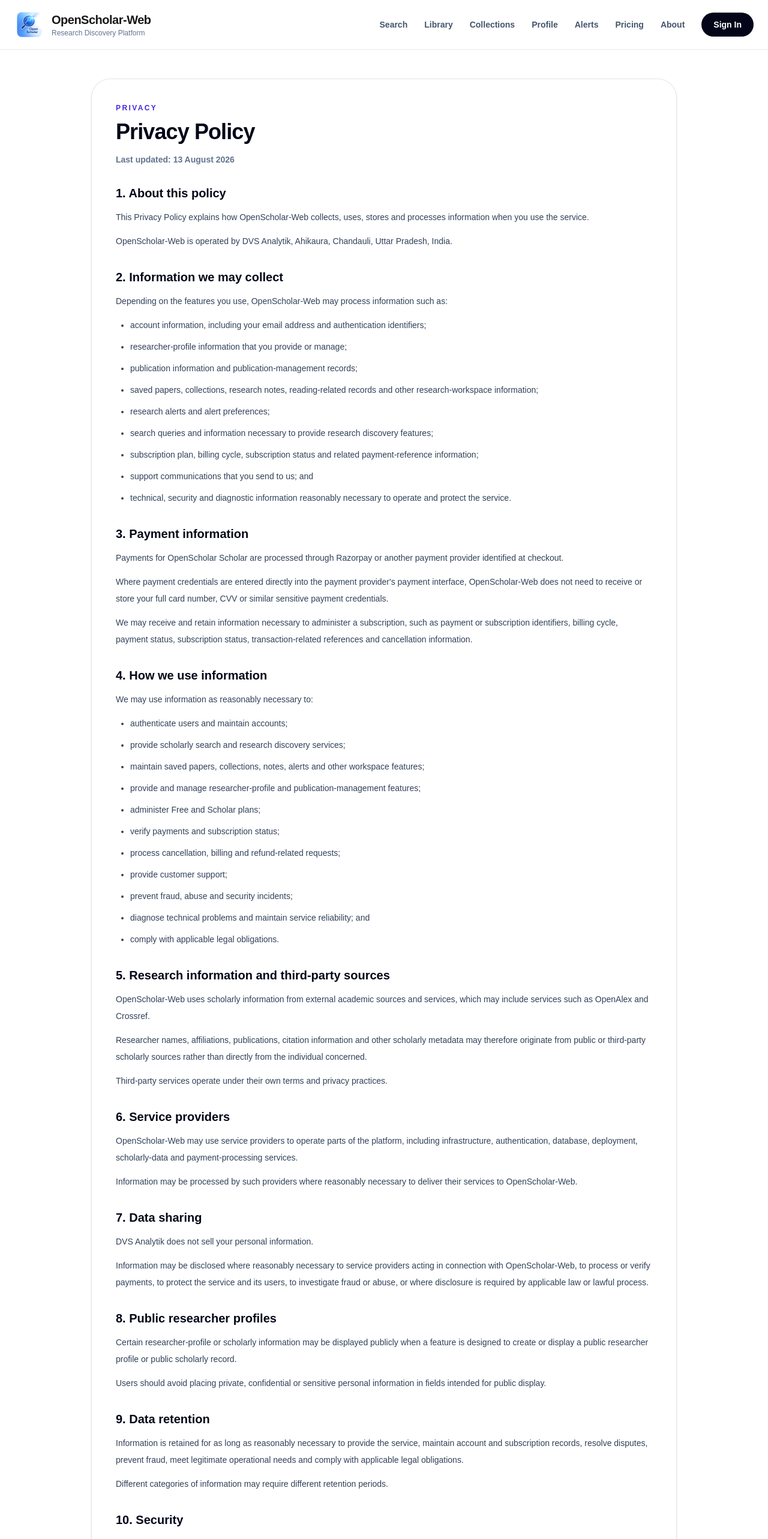
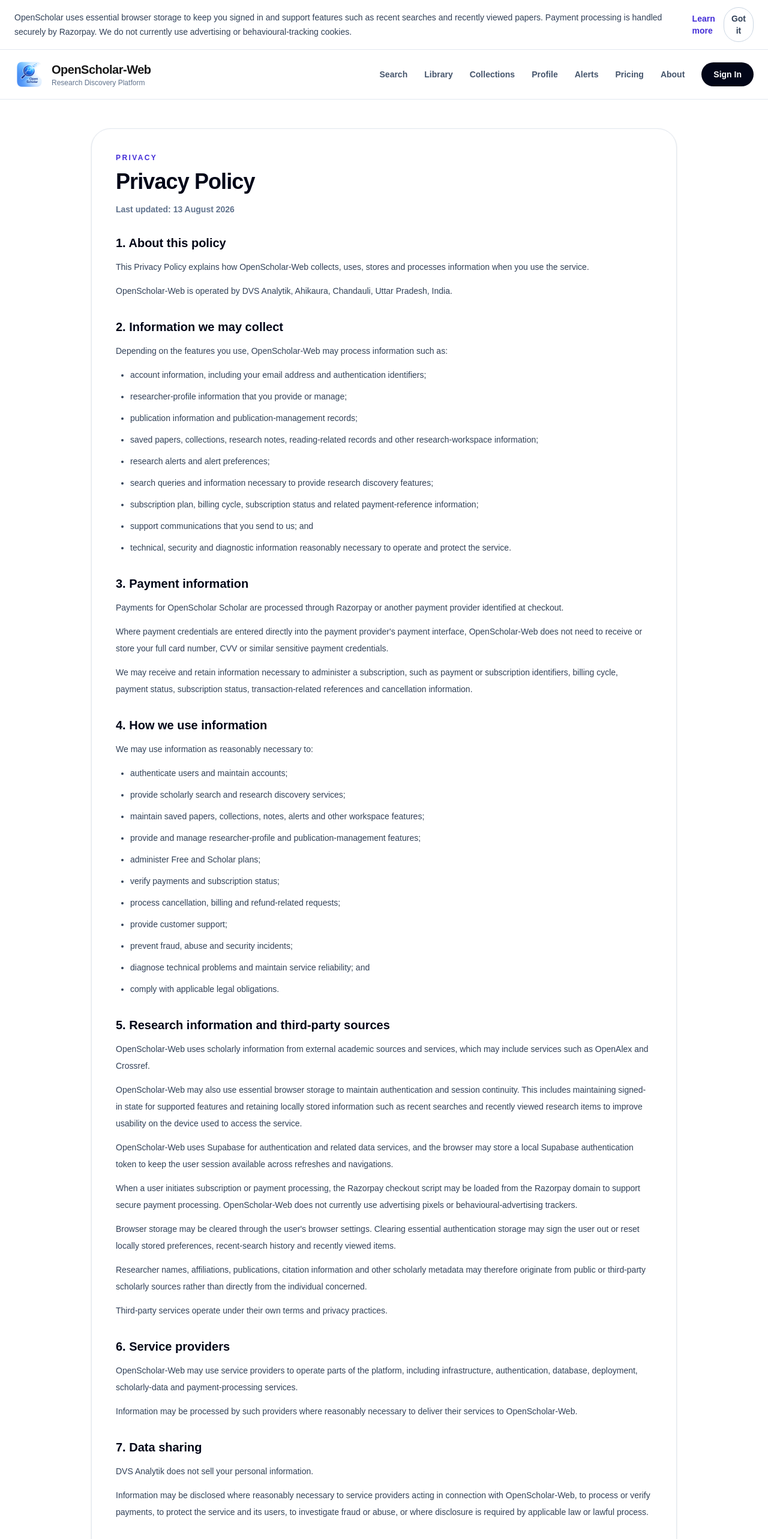
Before and after one commit to Skmehta-Profile/openscholar-web, a Next.js app: page /privacy in a window 1280 px wide. Shown: the top 2566 px of the page at 60% size. Built offline with nearby package versions, Linux system fonts and the light colour scheme; no server answers.

Commit message:
Add browser storage notice and update privacy policy

```diff
--- /dev/null
+++ b/app/components/BrowserStorageNotice.tsx
@@ -0,0 +1,73 @@
+"use client";
+
+import Link from "next/link";
+import { useEffect, useState } from "react";
+
+const STORAGE_KEY = "openscholar_storage_notice_dismissed";
+
+export default function BrowserStorageNotice() {
+  const [visible, setVisible] = useState(false);
+
+  useEffect(() => {
+    try {
+      if (typeof window === "undefined" || !("localStorage" in window)) {
+        setVisible(true);
+        return;
+      }
+
+      const dismissed =
+        window.localStorage.getItem(STORAGE_KEY) === "true";
+
+      setVisible(!dismissed);
+    } catch {
+      setVisible(true);
+    }
+  }, []);
+
+  function dismissNotice() {
+    try {
+      if (typeof window !== "undefined" && "localStorage" in window) {
+        window.localStorage.setItem(STORAGE_KEY, "true");
+      }
+    } catch {
+      // Ignore storage errors and dismiss in-memory only.
+    }
+
+    setVisible(false);
+  }
+
+  if (!visible) {
+    return null;
+  }
+
+  return (
+    <div className="border-b border-slate-200 bg-white/90 backdrop-blur-sm">
+      <div className="mx-auto flex max-w-7xl flex-col gap-3 px-4 py-3 sm:flex-row sm:items-center sm:justify-between sm:px-6">
+        <p className="text-sm leading-6 text-slate-700">
+          OpenScholar uses essential browser storage to keep you signed in and
+          support features such as recent searches and recently viewed papers.
+          Payment processing is handled securely by Razorpay. We do not
+          currently use advertising or behavioural-tracking cookies.
+        </p>
+
+        <div className="flex items-center gap-3 self-start sm:self-auto">
+          <Link
+            href="/privacy"
+            className="text-sm font-semibold text-indigo-700 underline-offset-2 hover:underline focus:outline-none focus:ring-2 focus:ring-indigo-500 focus:ring-offset-2"
+          >
+            Learn more
+          </Link>
+
+          <button
+            type="button"
+            onClick={dismissNotice}
+            className="rounded-full border border-slate-300 bg-white px-3 py-2 text-sm font-semibold text-slate-700 transition hover:border-indigo-300 hover:bg-indigo-50 focus:outline-none focus:ring-2 focus:ring-indigo-500 focus:ring-offset-2"
+            aria-label="Dismiss browser storage notice"
+          >
+            Got it
+          </button>
+        </div>
+      </div>
+    </div>
+  );
+}
--- a/app/layout.tsx
+++ b/app/layout.tsx
@@ -5,6 +5,7 @@
 
 import AuthButton from "./components/AuthButton";
 import AdminNavLink from "./components/AdminNavLink";
+import BrowserStorageNotice from "./components/BrowserStorageNotice";
 import MainNavLinks from "./components/MainNavLinks";
 
 export const metadata: Metadata = {
@@ -20,6 +21,8 @@
   return (
     <html lang="en">
       <body className="bg-[#f7f9fc] text-slate-950">
+        <BrowserStorageNotice />
+
         <nav className="sticky top-0 z-50 border-b border-slate-200 bg-white/90 backdrop-blur-xl">
           <div className="mx-auto flex max-w-7xl items-center justify-between px-6 py-4">
             <Link
--- a/app/privacy/page.tsx
+++ b/app/privacy/page.tsx
@@ -210,6 +210,47 @@
               information from external academic
               sources and services, which may include
               services such as OpenAlex and Crossref.
+            </p>
+
+            <p className="mt-3">
+              OpenScholar-Web may also use essential
+              browser storage to maintain
+              authentication and session continuity.
+              This includes maintaining signed-in
+              state for supported features and
+              retaining locally stored information
+              such as recent searches and recently
+              viewed research items to improve
+              usability on the device used to access
+              the service.
+            </p>
+
+            <p className="mt-3">
+              OpenScholar-Web uses Supabase for
+              authentication and related data
+              services, and the browser may store a
+              local Supabase authentication token to
+              keep the user session available across
+              refreshes and navigations.
+            </p>
+
+            <p className="mt-3">
+              When a user initiates subscription or
+              payment processing, the Razorpay
+              checkout script may be loaded from the
+              Razorpay domain to support secure
+              payment processing. OpenScholar-Web does
+              not currently use advertising pixels or
+              behavioural-advertising trackers.
+            </p>
+
+            <p className="mt-3">
+              Browser storage may be cleared through
+              the user&apos;s browser settings. Clearing
+              essential authentication storage may sign
+              the user out or reset locally stored
+              preferences, recent-search history and
+              recently viewed items.
             </p>
 
             <p className="mt-3">
```
